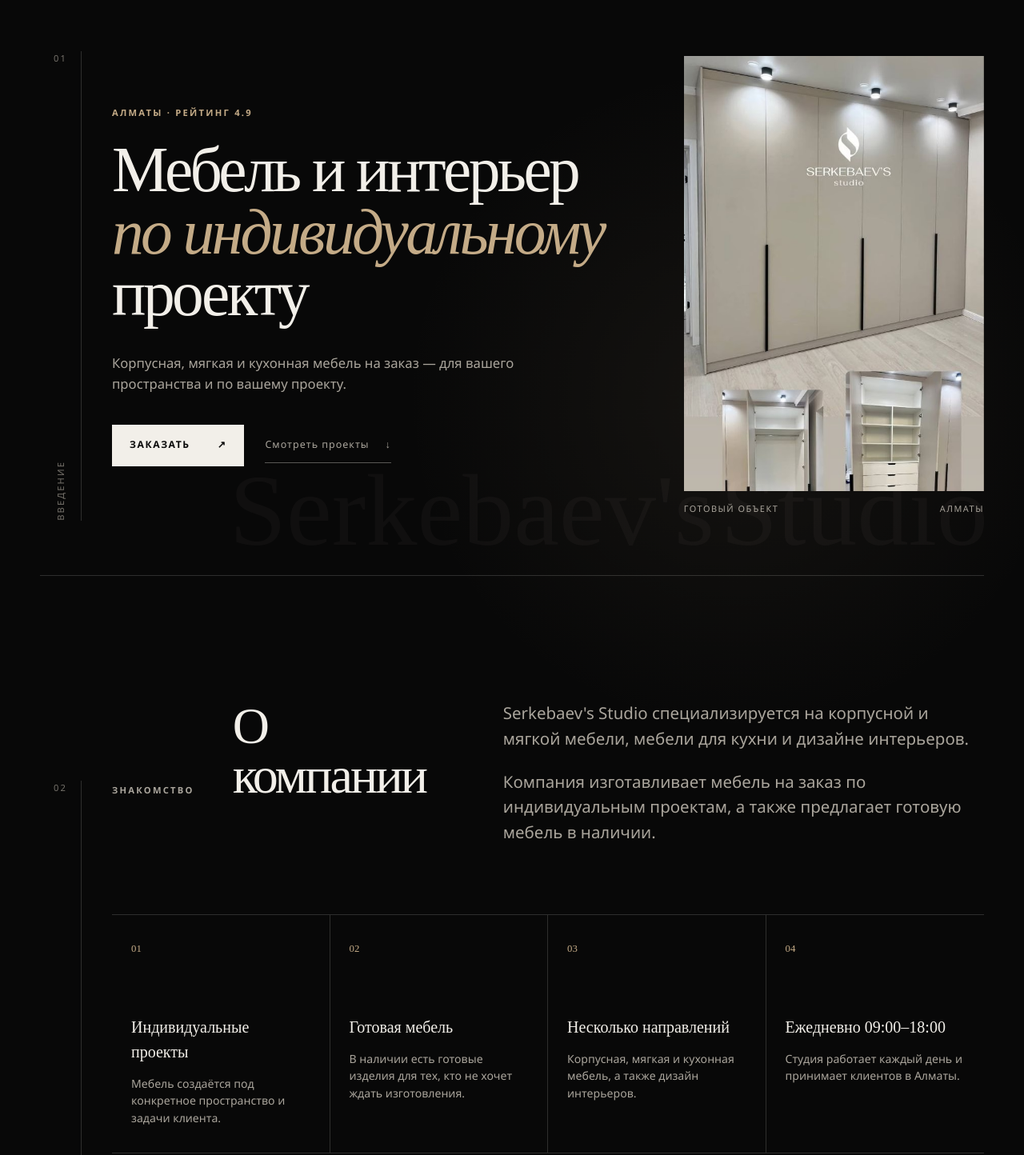
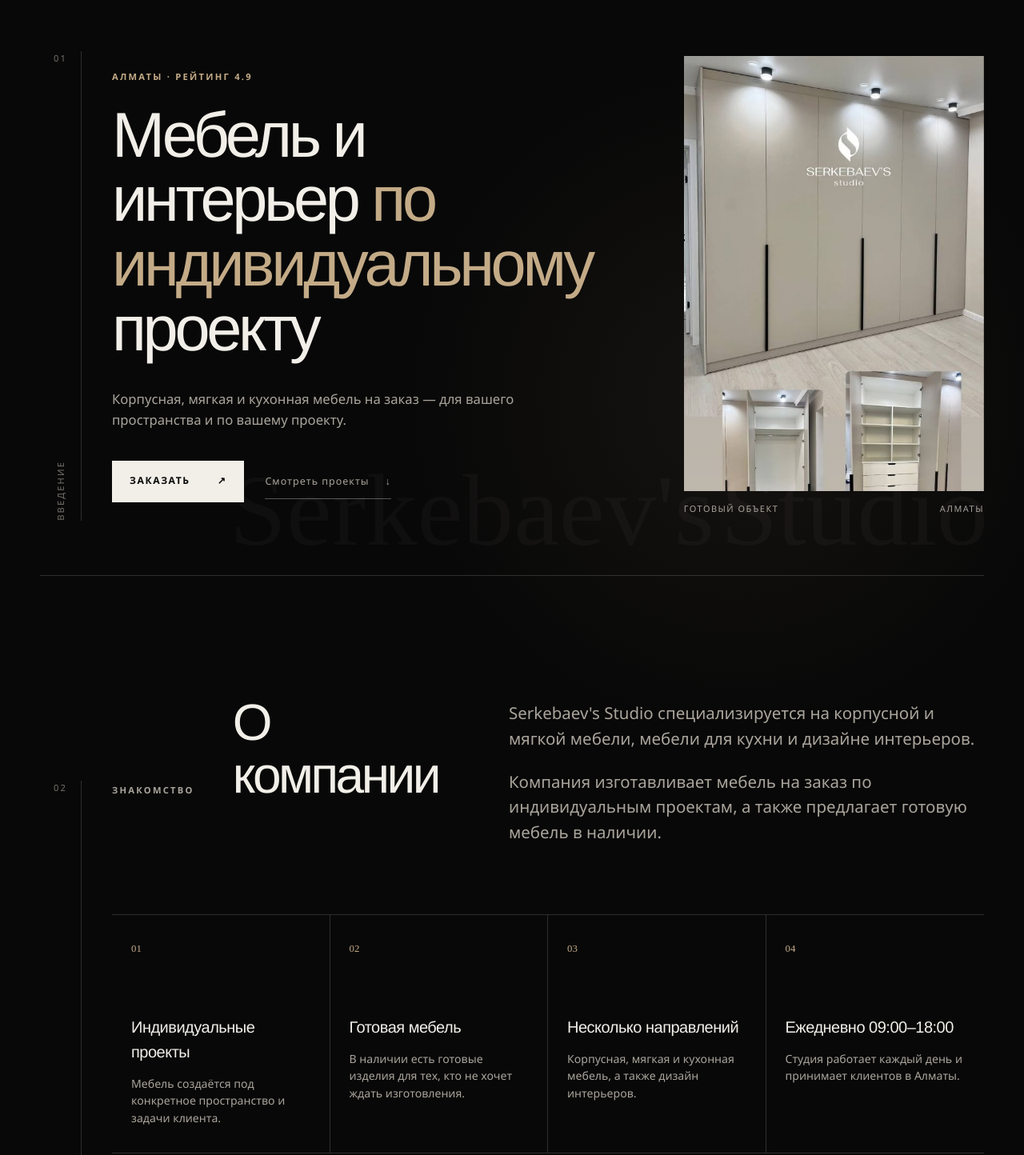
Before and after one commit to Kyo1465/Serkebaevs-Studio, a website: page index.html in a window 1280 px wide. Shown: the part 80-1524 px from the top of the page at 80% size. Drawn offline with Linux system fonts and the light colour scheme.

Commit message:
fix: align anchor offset and simplify headings

```diff
--- a/styles.css
+++ b/styles.css
@@ -9,6 +9,7 @@
   --color-line-strong: rgba(242, 239, 233, 0.34);
   --color-accent: #c4ab87;
   --color-accent-dark: #856f51;
+  --font-heading: "Helvetica Neue", "Segoe UI", Arial, sans-serif;
   --font-display: "Bodoni MT", Didot, "Times New Roman", Georgia, serif;
   --font-ui: "Segoe UI", Arial, sans-serif;
   --header-height: 76px;
@@ -205,7 +206,6 @@ figure {
   margin-inline: auto;
   padding: clamp(92px, 10vw, 148px) 0 clamp(84px, 9vw, 132px) calc(var(--rail) + 38px);
   border-bottom: 1px solid var(--color-line);
-  scroll-margin-top: var(--header-height);
 }
 
 .section-rail {
@@ -240,10 +240,10 @@ figure {
 h1,
 h2 {
   margin-bottom: 0;
-  font-family: var(--font-display);
-  font-weight: 400;
-  letter-spacing: -0.045em;
-  line-height: 0.98;
+  font-family: var(--font-heading);
+  font-weight: 300;
+  letter-spacing: -0.055em;
+  line-height: 1.02;
   text-wrap: balance;
 }
 
@@ -259,7 +259,8 @@ h2 {
 h1 em,
 h2 em {
   color: var(--color-accent);
-  font-weight: 400;
+  font-style: normal;
+  font-weight: 300;
 }
 
 .section-heading {
@@ -462,9 +463,10 @@ h2 em {
 
 .advantage h3 {
   margin: 72px 0 13px;
-  font-family: var(--font-display);
+  font-family: var(--font-heading);
   font-size: 1.25rem;
   font-weight: 400;
+  letter-spacing: -0.025em;
 }
 
 .advantage p {
```
Also changed, not shown: tests/anchor-offset.test.mjs (added, +14 -0 lines).
